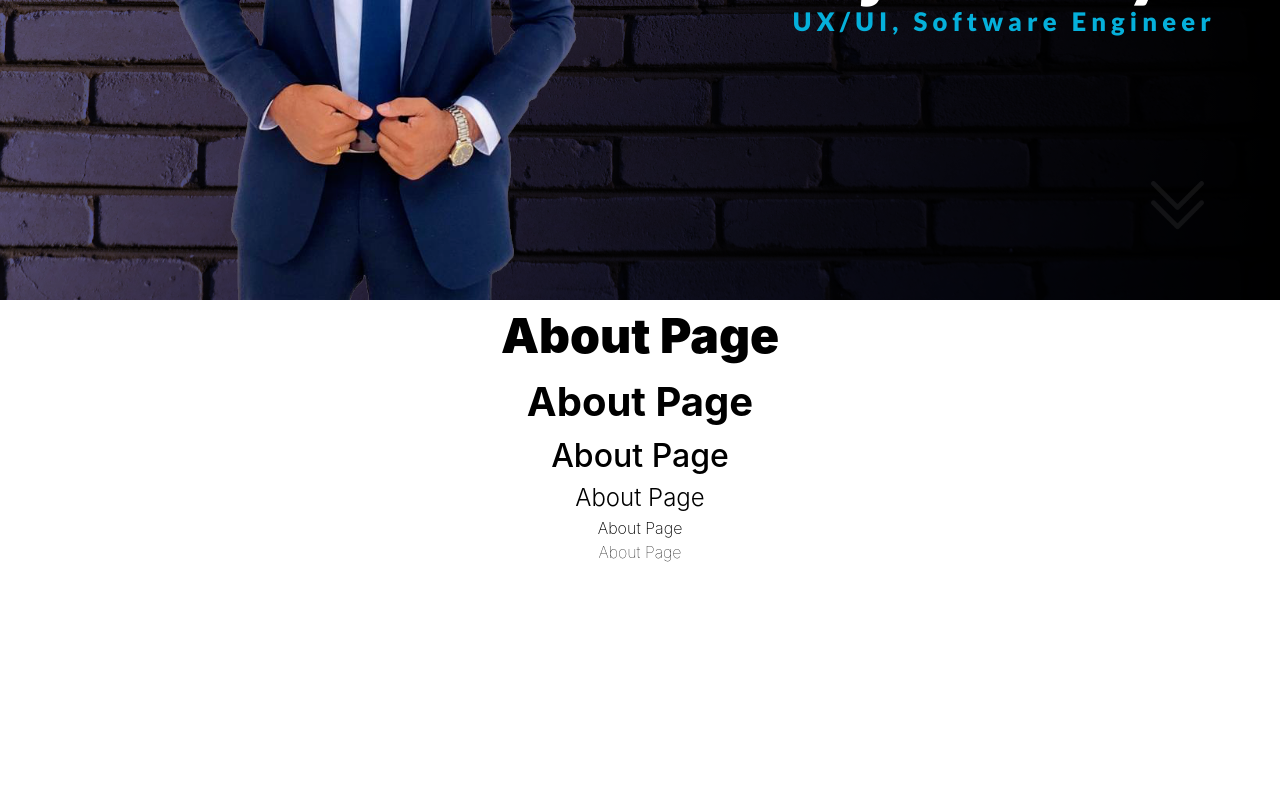
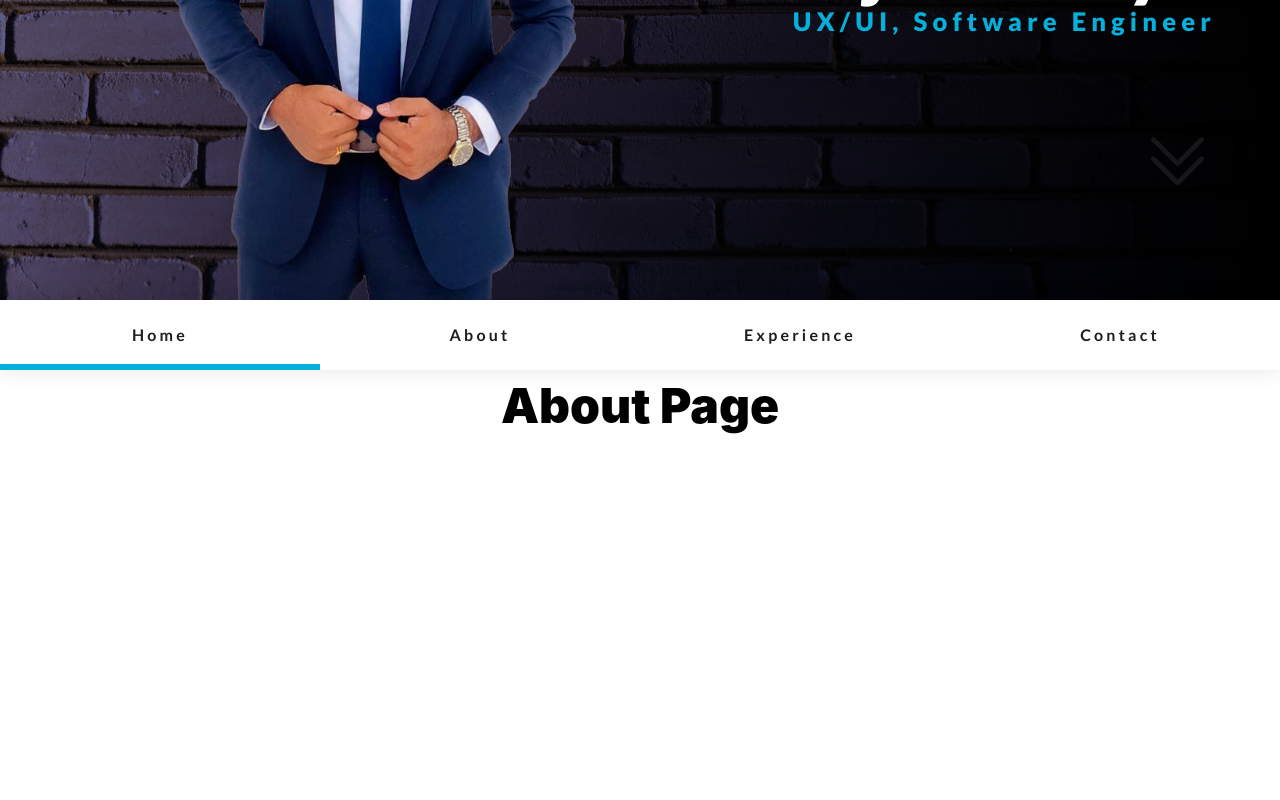
Before and after one commit to CWxMaxX/my-portfolio-vuejs, a Vue app: page / in a window 1280 px wide. Shown: the part 500-1300 px from the top of the page. Built offline with nearby package versions, Linux system fonts and the light colour scheme.

Commit message:
scrolling behavior completed

```diff
--- a/src/components/HelloWorld.vue
+++ /dev/null
@@ -1,44 +0,0 @@
-<script setup>
-defineProps({
-  msg: {
-    type: String,
-    required: true
-  }
-})
-</script>
-
-<template>
-  <div class="greetings">
-    <h1 class="green">{{ msg }}</h1>
-    <h3>
-      You’ve successfully created a project with
-      <a href="https://vitejs.dev/" target="_blank" rel="noopener">Vite</a> +
-      <a href="https://vuejs.org/" target="_blank" rel="noopener">Vue 3</a>.
-    </h3>
-  </div>
-</template>
-
-<style scoped>
-h1 {
-  font-weight: 500;
-  font-size: 2.6rem;
-  position: relative;
-  top: -10px;
-}
-
-h3 {
-  font-size: 1.2rem;
-}
-
-.greetings h1,
-.greetings h3 {
-  text-align: center;
-}
-
-@media (min-width: 1024px) {
-  .greetings h1,
-  .greetings h3 {
-    text-align: left;
-  }
-}
-</style>
--- /dev/null
+++ b/src/components/NavBar.vue
@@ -0,0 +1,108 @@
+<script setup>
+import { ref, onMounted, onBeforeUnmount } from 'vue';
+
+const activeTab = ref('home');
+const sliderStyle = ref({
+  width: '0px',
+  left: '0px'
+});
+
+const scrollToId = (navId) => {
+  const section = document.getElementById(navId);
+  if (section) {
+    activeTab.value = navId;
+    updateSliderPosition();
+    window.scrollTo({
+      top: section.offsetTop,
+      behavior: 'smooth'
+    });
+  }
+};
+
+const updateSliderPosition = () => {
+  const activeTabElement = document.querySelector(`.et-hero-tab[data-id="${activeTab.value}"]`);
+  if (activeTabElement) {
+    sliderStyle.value.width = `${activeTabElement.offsetWidth}px`;
+    sliderStyle.value.left = `${activeTabElement.offsetLeft}px`;
+  }
+};
+
+const handleScroll = () => {
+  const scrollPosition = window.scrollY;
+  const sections = ['home', 'about', 'exp-page', 'contact-page'];
+
+  for (const sectionId of sections) {
+    const section = document.getElementById(sectionId);
+    if (section) {
+      const sectionTop = section.offsetTop;
+      const sectionBottom = sectionTop + section.offsetHeight;
+
+      if (scrollPosition >= sectionTop && scrollPosition < sectionBottom) {
+        activeTab.value = sectionId;
+        updateSliderPosition();
+        break;
+      }
+    }
+  }
+};
+
+onMounted(() => {
+  window.addEventListener('scroll', handleScroll);
+});
+
+onBeforeUnmount(() => {
+  window.removeEventListener('scroll', handleScroll);
+});
+</script>
+
+<template>
+  <div class="et-hero-tabs-container">
+    <div @click="scrollToId('home')" class="et-hero-tab" data-id="home">Home</div>
+    <div @click="scrollToId('about')" class="et-hero-tab" data-id="about">About</div>
+    <div @click="scrollToId('exp-page')" class="et-hero-tab" data-id="exp-page">Experience</div>
+    <div @click="scrollToId('contact-page')" class="et-hero-tab" data-id="contact-page">Contact</div>
+    <span class="et-hero-tab-slider highlight-background" :style="sliderStyle"></span>
+  </div>
+</template>
+
+
+
+
+<style scoped>
+.et-hero-tabs-container {
+  display: flex;
+  flex-direction: row;
+  position: absolute;
+  width: 100%;
+  height: 70px;
+  box-shadow: 0 0 20px rgba(0, 0, 0, 0.1);
+  background: #fff;
+  z-index: 1000;
+}
+.et-hero-tab {
+    display: flex;
+    justify-content: center;
+    align-items: center;
+    flex: 1;
+    color: #000;
+    transition: all 0.5s ease;
+    font-family: "Lato", sans-serif;
+    -webkit-font-smoothing: antialiased;
+    letter-spacing: 0.2em;
+    font-size: 12px;
+    font-weight: 600;
+    color: #1d1e22;
+    font-size: 1rem;
+}
+
+.et-hero-tab-slider {
+    position: absolute;
+    bottom: 0;
+    width: 0;
+    height: 6px;
+    transition: left 0.3s ease;
+}
+.highlight-background {
+    background-color: #05b0db;
+}
+</style>
--- a/src/components/TheWelcome.vue
+++ /dev/null
@@ -1,88 +0,0 @@
-<script setup>
-import WelcomeItem from './WelcomeItem.vue'
-import DocumentationIcon from './icons/IconDocumentation.vue'
-import ToolingIcon from './icons/IconTooling.vue'
-import EcosystemIcon from './icons/IconEcosystem.vue'
-import CommunityIcon from './icons/IconCommunity.vue'
-import SupportIcon from './icons/IconSupport.vue'
-</script>
-
-<template>
-  <WelcomeItem>
-    <template #icon>
-      <DocumentationIcon />
-    </template>
-    <template #heading>Documentation</template>
-
-    Vue’s
-    <a href="https://vuejs.org/" target="_blank" rel="noopener">official documentation</a>
-    provides you with all information you need to get started.
-  </WelcomeItem>
-
-  <WelcomeItem>
-    <template #icon>
-      <ToolingIcon />
-    </template>
-    <template #heading>Tooling</template>
-
-    This project is served and bundled with
-    <a href="https://vitejs.dev/guide/features.html" target="_blank" rel="noopener">Vite</a>. The
-    recommended IDE setup is
-    <a href="https://code.visualstudio.com/" target="_blank" rel="noopener">VSCode</a> +
-    <a href="https://github.com/johnsoncodehk/volar" target="_blank" rel="noopener">Volar</a>. If
-    you need to test your components and web pages, check out
-    <a href="https://www.cypress.io/" target="_blank" rel="noopener">Cypress</a> and
-    <a href="https://on.cypress.io/component" target="_blank" rel="noopener"
-      >Cypress Component Testing</a
-    >.
-
-    <br />
-
-    More instructions are available in <code>README.md</code>.
-  </WelcomeItem>
-
-  <WelcomeItem>
-    <template #icon>
-      <EcosystemIcon />
-    </template>
-    <template #heading>Ecosystem</template>
-
-    Get official tools and libraries for your project:
-    <a href="https://pinia.vuejs.org/" target="_blank" rel="noopener">Pinia</a>,
-    <a href="https://router.vuejs.org/" target="_blank" rel="noopener">Vue Router</a>,
-    <a href="https://test-utils.vuejs.org/" target="_blank" rel="noopener">Vue Test Utils</a>, and
-    <a href="https://github.com/vuejs/devtools" target="_blank" rel="noopener">Vue Dev Tools</a>. If
-    you need more resources, we suggest paying
-    <a href="https://github.com/vuejs/awesome-vue" target="_blank" rel="noopener">Awesome Vue</a>
-    a visit.
-  </WelcomeItem>
-
-  <WelcomeItem>
-    <template #icon>
-      <CommunityIcon />
-    </template>
-    <template #heading>Community</template>
-
-    Got stuck? Ask your question on
-    <a href="https://chat.vuejs.org" target="_blank" rel="noopener">Vue Land</a>, our official
-    Discord server, or
-    <a href="https://stackoverflow.com/questions/tagged/vue.js" target="_blank" rel="noopener"
-      >StackOverflow</a
-    >. You should also subscribe to
-    <a href="https://news.vuejs.org" target="_blank" rel="noopener">our mailing list</a> and follow
-    the official
-    <a href="https://twitter.com/vuejs" target="_blank" rel="noopener">@vuejs</a>
-    twitter account for latest news in the Vue world.
-  </WelcomeItem>
-
-  <WelcomeItem>
-    <template #icon>
-      <SupportIcon />
-    </template>
-    <template #heading>Support Vue</template>
-
-    As an independent project, Vue relies on community backing for its sustainability. You can help
-    us by
-    <a href="https://vuejs.org/sponsor/" target="_blank" rel="noopener">becoming a sponsor</a>.
-  </WelcomeItem>
-</template>
--- a/src/components/WelcomeItem.vue
+++ /dev/null
@@ -1,86 +0,0 @@
-<template>
-  <div class="item">
-    <i>
-      <slot name="icon"></slot>
-    </i>
-    <div class="details">
-      <h3>
-        <slot name="heading"></slot>
-      </h3>
-      <slot></slot>
-    </div>
-  </div>
-</template>
-
-<style scoped>
-.item {
-  margin-top: 2rem;
-  display: flex;
-  position: relative;
-}
-
-.details {
-  flex: 1;
-  margin-left: 1rem;
-}
-
-i {
-  display: flex;
-  place-items: center;
-  place-content: center;
-  width: 32px;
-  height: 32px;
-  color: var(--color-text);
-}
-
-h3 {
-  font-size: 1.2rem;
-  font-weight: 500;
-  margin-bottom: 0.4rem;
-  color: var(--color-heading);
-}
-
-@media (min-width: 1024px) {
-  .item {
-    margin-top: 0;
-    padding: 0.4rem 0 1rem calc(var(--section-gap) / 2);
-  }
-
-  i {
-    top: calc(50% - 25px);
-    left: -26px;
-    position: absolute;
-    border: 1px solid var(--color-border);
-    background: var(--color-background);
-    border-radius: 8px;
-    width: 50px;
-    height: 50px;
-  }
-
-  .item:before {
-    content: ' ';
-    border-left: 1px solid var(--color-border);
-    position: absolute;
-    left: 0;
-    bottom: calc(50% + 25px);
-    height: calc(50% - 25px);
-  }
-
-  .item:after {
-    content: ' ';
-    border-left: 1px solid var(--color-border);
-    position: absolute;
-    left: 0;
-    top: calc(50% + 25px);
-    height: calc(50% - 25px);
-  }
-
-  .item:first-of-type:before {
-    display: none;
-  }
-
-  .item:last-of-type:after {
-    display: none;
-  }
-}
-</style>
--- /dev/null
+++ b/src/helpers/navigationHelpers.js
@@ -0,0 +1,9 @@
+export const scrollToId = (navId) => {
+    const aboutSection = document.getElementById(navId)
+    if (aboutSection) {
+      window.scrollTo({
+        top: aboutSection.offsetTop,
+        behavior: 'smooth'
+      })
+    }
+  }
--- a/src/views/AboutView.vue
+++ b/src/views/AboutView.vue
@@ -1,12 +1,8 @@
 <script setup></script>
 <template>
-  <div id="about" class="h-screen w-full text-center bg-white text-black">
+  <div id="about" class="min-h-screen w-full text-center pt-[70px]  bg-white text-black">
     <h1 class="">About Page</h1>
-    <h2 class="">About Page</h2>
-    <h3 class="">About Page</h3>
-    <h4 class="">About Page</h4>
-    <h5 class="">About Page</h5>
-    <h6 class="">About Page</h6>
+
   </div>
 </template>
 <style></style>
--- /dev/null
+++ b/src/views/ContactView.vue
@@ -0,0 +1,8 @@
+<script setup></script>
+<template>
+  <div id="contact-page" class="min-h-screen  w-full text-center pt-[70px] bg-white text-black">
+    <h1 class="">Contact Page</h1>
+
+  </div>
+</template>
+<style></style>
--- /dev/null
+++ b/src/views/ExpView.vue
@@ -0,0 +1,8 @@
+<script setup></script>
+<template>
+  <div id="exp-page" class="min-h-screen w-full text-center bg-white pt-[70px] text-black">
+    <h1 class="">Experience Page</h1>
+
+  </div>
+</template>
+<style></style>
--- a/src/views/HomeView.vue
+++ b/src/views/HomeView.vue
@@ -1,6 +1,9 @@
 <script setup>
 import AboutView from './AboutView.vue'
+import NavBar from '../components/NavBar.vue';
 import { ref, onMounted, onUnmounted } from 'vue'
+import ExpView from './ExpView.vue';
+import ContactView from './ContactView.vue';
 
 const viewPortCal = (_viewport) => {
   if (_viewport < 600) {
@@ -14,6 +17,7 @@ const viewPortCal = (_viewport) => {
   }
 }
 
+const navbarRef = ref(null);
 const viewport = ref(window.innerWidth)
 const windowHeight = ref(window.innerHeight)
 
@@ -27,13 +31,23 @@ const scrollHandler = () => {
   const scrollY = window.scrollY
   imgPosition.value = `translate(${viewPortCal(viewport.value)}px,${scrollY * 0.7}px)`
   titlePosition.value = `translateY(${scrollY * 0.7}px)`
+
+  // Get the element with the ID 'about'
+  const aboutSection = document.getElementById('about');
+
+  // Check if the user has scrolled to the 'about' section
+  if (aboutSection && scrollY >= aboutSection.offsetTop) {
+    navbarRef.value.$el.classList.add('sticky-nav');
+  } else {
+    navbarRef.value.$el.classList.remove('sticky-nav');
+  }
 }
 const handleResize = () => {
   viewport.value = window.innerWidth
   imgPosition.value = `translate(${viewPortCal(viewport.value)}px,${scrollY * 0.7}px)`
   windowHeight.value = window.innerHeight
 }
-const scrollToAbout = (navId) => {
+const scrollToId = (navId) => {
   const aboutSection = document.getElementById(navId)
   if (aboutSection) {
     window.scrollTo({
@@ -55,7 +69,7 @@ onUnmounted(() => {
 </script>
 
 <template>
-  <div class="w-full text-center h-screen bg-banner overflow-hidden">
+  <div id="home" class="w-full text-center h-screen bg-banner overflow-hidden">
     <div class="grid grid-cols-2 gap-4 content-end h-screen">
       <div class="h-screen items-end flex w-[40vw] min-w-[600px]">
         <img
@@ -80,12 +94,15 @@ onUnmounted(() => {
           class="hover:cursor-pointer absolute bottom-[8vw] right-[5vw] scroll-button"
           src="/icons/down-arrow.png"
           alt="down"
-          @click="scrollToAbout('about')"
+          @click="scrollToId('about')"
         />
       </div>
     </div>
   </div>
+  <NavBar ref="navbarRef" />
   <AboutView />
+  <ExpView/>
+  <ContactView/>
 </template>
 
 <style scoped>
@@ -133,20 +150,27 @@ img {
   font-family: 'Lato', sans-serif;
 }
 .scroll-button {
-  transform: translate(0%, 20%);
-  animation: fade_move_down 3s ease-in-out infinite;
+  opacity: 0;
+  transform: translate(0%, 0%);
+  animation: fade_move_down 3s ease-out infinite;
+}
+.sticky-nav {
+  position: fixed;
+  top: 0;
+  width: 100%;
+  z-index: 1000; /* Adjust the z-index as needed */
 }
 
 @keyframes fade_move_down {
   0% {
-    transform: translate(0, 20%);
+    transform: translate(0, 0%);
     opacity: 0;
   }
   50% {
     opacity: 1;
   }
   100% {
-    transform: translate(0, 60%);
+    transform: translate(0, 50%);
     opacity: 0;
   }
 }
```
